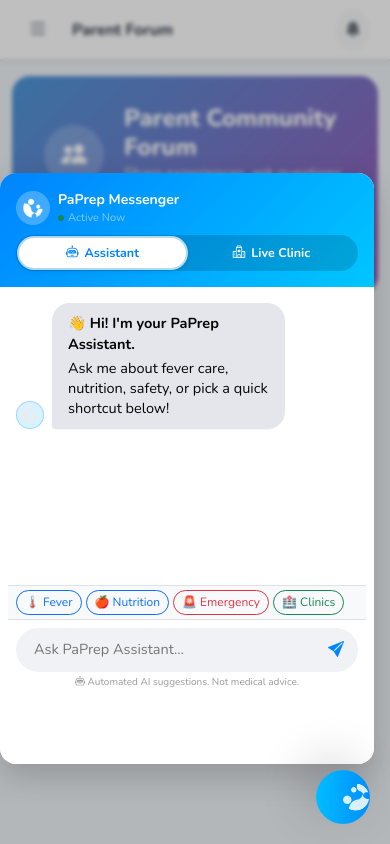
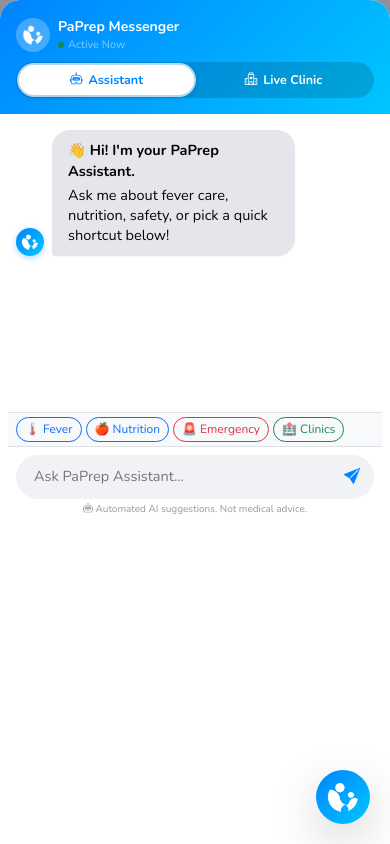
Before and after one commit to Aguilos/Paprep, a Flask app: page /forum/ in a window 390 px wide, after a click that opens the changed part. Run offline with Flask 3, Linux system fonts and the light colour scheme; the visitor is signed in with stand-in values (Sample User, id 1); data that the repository does not hold is empty; some libraries are stand-ins or nearby versions.

Commit message:
Fix bug chat bot 6

```diff
--- a/static/css/style.css
+++ b/static/css/style.css
@@ -418,59 +418,87 @@ a:hover { color: var(--primary-dark); }
 .chat-msg.assistant { background: var(--gray-100); color: var(--text); margin-right: auto; border-left: 3px solid var(--primary); }
 .chat-bubble .btn { border-radius: 50%; width:54px; height:54px; display:flex;align-items:center;justify-content:center; }
 .chat-launcher-btn {
-  width: 56px; height: 56px;
-  background: var(--msgr-gradient); border: none; color: #fff;
-  transition: transform 0.25s cubic-bezier(.4,0,.2,1),
-              box-shadow 0.2s ease;
+  width: 56px;
+  height: 56px;
+  border-radius: 50%;
+  border: none;
+  background: var(--msgr-gradient);
+  color: #fff;
+  box-shadow: 0 4px 20px rgba(0, 132, 255, 0.45);
+  cursor: pointer;
+  transition: transform 0.22s ease, box-shadow 0.22s ease;
+  overflow: hidden;
   position: relative;
-}
-.chat-launcher-btn:hover { box-shadow: 0 6px 20px rgba(78,151,217,.45); }
-.chat-launcher-btn[data-state="open"] { transform: rotate(135deg); }
-
-/* Icon cross-fade */
+  display: flex;
+  align-items: center;
+  justify-content: center;
+}
+.chat-launcher-btn:hover {
+  transform: scale(1.08);
+  box-shadow: 0 6px 24px rgba(0, 132, 255, 0.55);
+}
+.chat-launcher-btn:active {
+  transform: scale(0.94);
+}
+
+/* Upright brand logo icon inside launcher - remains upright at all times */
 .chat-launcher-btn .icon-chat,
-.chat-launcher-btn .icon-close {
-  position: absolute; inset: 0;
-  display: flex; align-items: center; justify-content: center;
-  transition: opacity 0.2s ease, transform 0.2s ease;
-}
-.chat-launcher-btn .icon-chat  { opacity: 1; transform: scale(1) rotate(0deg); }
-.chat-launcher-btn .icon-close { opacity: 0; transform: scale(0.6) rotate(-135deg); font-size: 1.35rem; }
-.chat-launcher-btn[data-state="open"] .icon-chat  { opacity: 0; transform: scale(0.6) rotate(135deg); }
-.chat-launcher-btn[data-state="open"] .icon-close { opacity: 1; transform: scale(1) rotate(135deg); }
+.chat-launcher-btn img.icon-chat {
+  width: 34px !important;
+  height: 34px !important;
+  object-fit: contain !important;
+  filter: brightness(0) invert(1) !important;
+  transform: none !important;
+  display: block;
+  transition: transform 0.25s ease;
+}
+
 .notification-dropdown .dropdown-menu { box-shadow: 0 10px 30px rgba(0,0,0,.15); border-radius: 12px; }
 .notif-list-container::-webkit-scrollbar { width: 5px; }
 .notif-list-container::-webkit-scrollbar-thumb { background: var(--gray-300); border-radius: 4px; }
 .btn-xs { font-size: 0.72rem; padding: 2px 8px; line-height: 1.2; }
+
+/* Global floating chat panel */
 .global-chat-panel {
   right: 20px;
   bottom: 88px;
-  width: min(360px, calc(100vw - 24px));
-  height: min(480px, calc(100vh - 112px));
-  max-height: calc(100vh - 112px);
+  width: min(370px, calc(100vw - 32px));
+  height: 540px;
+  max-height: calc(100vh - 110px);
   z-index: 1060;
   border-radius: 18px;
   overflow: hidden;
-  box-shadow: 0 12px 32px rgba(0,0,0,0.18) !important;
-}
+  box-shadow: 0 12px 36px rgba(0, 0, 0, 0.2) !important;
+  display: flex;
+  flex-direction: column;
+  animation: chatPanelIn 0.25s cubic-bezier(0.34, 1.56, 0.64, 1);
+}
+
+@keyframes chatPanelIn {
+  from {
+    opacity: 0;
+    transform: translateY(16px) scale(0.97);
+  }
+  to {
+    opacity: 1;
+    transform: translateY(0) scale(1);
+  }
+}
+
+/* Backdrop only active on small mobile screens to prevent dimming/blocking desktop and tablet */
 .global-chat-backdrop {
-  position: fixed;
-  inset: 0;
-  z-index: 1055;
-  background: rgba(15, 23, 42, .42);
-}
-.bot-chip-row,
-#bot_quick_actions > div,
-#bot_messages_list .border-top {
-  min-width: 0;
-  flex-wrap: wrap;
-}
-.bot-chip-row .btn,
-#bot_quick_actions .btn {
-  white-space: normal;
-  max-width: 100%;
-}
+  display: none !important;
+}
+
 @media (max-width: 576px) {
+  .global-chat-backdrop {
+    display: block !important;
+    position: fixed;
+    inset: 0;
+    z-index: 1055;
+    background: rgba(15, 23, 42, 0.45);
+    backdrop-filter: blur(2px);
+  }
   .global-chat-panel {
     right: 0;
     bottom: 0;
@@ -478,9 +506,45 @@ a:hover { color: var(--primary-dark); }
     width: 100vw;
     height: 100vh;
     max-height: 100vh;
-    border-radius: 18px 18px 0 0;
+    border-radius: 20px 20px 0 0;
   }
 }
+
+.bot-chip-row,
+#bot_quick_actions > div,
+#bot_messages_list .border-top {
+  min-width: 0;
+  flex-wrap: wrap;
+}
+.bot-chip-row .btn,
+#bot_quick_actions .btn {
+  white-space: normal;
+  max-width: 100%;
+}
+
+/* Bot message logo avatar - high-contrast PaPrep Messenger gradient circle */
+.bot-avatar {
+  width: 28px !important;
+  height: 28px !important;
+  min-width: 28px !important;
+  border-radius: 50% !important;
+  background: var(--msgr-gradient) !important;
+  box-shadow: 0 2px 6px rgba(0, 132, 255, 0.3) !important;
+  border: none !important;
+  display: flex !important;
+  align-items: center !important;
+  justify-content: center !important;
+  flex-shrink: 0 !important;
+  overflow: hidden !important;
+}
+.bot-avatar img {
+  width: 18px !important;
+  height: 18px !important;
+  object-fit: contain !important;
+  filter: brightness(0) invert(1) !important;
+  display: block !important;
+}
+
 .feature-card:hover { transform: translateY(-4px); box-shadow: var(--shadow-lg); }
 .feature-card--parenting { border-top-color: var(--primary); }
 .feature-card--health { border-top-color: var(--purple); }
@@ -1463,7 +1527,7 @@ a:hover { color: var(--primary-dark); }
 /* ═══════════════════════════════════════════════════════════
    RESPONSIVE
 ═══════════════════════════════════════════════════════════ */
-@media (max-width: 991px) {
+@media (max-width: 1024px) {
   .app-sidebar {
     transform: translateX(-100%);
   }
@@ -1761,90 +1825,3 @@ a:hover { color: var(--primary-dark); }
   color: #0084FF !important; /* Deep Messenger Blue for active tab */
   box-shadow: 0 0 0 2px rgba(255, 255, 255, 0.7), 0 2px 6px rgba(0, 0, 0, 0.15) !important;
 }
-
-/* ═══════════════════════════════════════════════════════════
-   FLOATING CHAT LAUNCHER + PANEL
-═══════════════════════════════════════════════════════════ */
-
-/* Floating launcher button */
-.chat-launcher-btn {
-  width: 56px;
-  height: 56px;
-  border-radius: 50%;
-  border: none;
-  background: var(--msgr-gradient);
-  box-shadow: 0 4px 20px rgba(0, 132, 255, 0.45);
-  cursor: pointer;
-  transition: transform 0.22s ease, box-shadow 0.22s ease;
-  overflow: hidden;
-  position: relative;
-}
-.chat-launcher-btn:hover {
-  transform: scale(1.07);
-  box-shadow: 0 6px 24px rgba(0, 132, 255, 0.55);
-}
-
-/* The logo icon inside the launcher */
-.chat-launcher-btn .icon-chat {
-  display: block;
-  transition: transform 0.35s cubic-bezier(0.34, 1.56, 0.64, 1), opacity 0.25s ease;
-  transform: rotate(0deg) scale(1);
-  opacity: 1;
-}
-
-/* When open: rotate the same icon 135deg to signal "close" */
-.chat-launcher-btn[data-state="open"] .icon-chat {
-  transform: rotate(135deg) scale(0.85);
-  opacity: 0.85;
-}
-
-/* Global chat panel (floating messenger card) */
-.global-chat-panel {
-  right: 20px;
-  bottom: 88px;
-  width: 360px;
-  max-height: 540px;
-  border-radius: 16px;
-  overflow: hidden;
-  z-index: 1060;
-  box-shadow: 0 12px 40px rgba(0, 0, 0, 0.18);
-  display: flex;
-  flex-direction: column;
-  animation: chatPanelIn 0.28s cubic-bezier(0.34, 1.56, 0.64, 1);
-}
-
-@keyframes chatPanelIn {
-  from {
-    opacity: 0;
-    transform: translateY(16px) scale(0.97);
-  }
-  to {
-    opacity: 1;
-    transform: translateY(0) scale(1);
-  }
-}
-
-/* Backdrop behind panel on mobile */
-.global-chat-backdrop {
-  position: fixed;
-  inset: 0;
-  background: rgba(0, 0, 0, 0.25);
-  z-index: 1055;
-  backdrop-filter: blur(2px);
-}
-
-@media (max-width: 480px) {
-  .global-chat-panel {
-    right: 8px;
-    bottom: 80px;
-    width: calc(100vw - 16px);
-    max-height: 70vh;
-  }
-}
-
-/* Bot message logo avatar */
-.bot-avatar {
-  background: linear-gradient(135deg, rgba(0,132,255,0.12), rgba(0,198,255,0.18)) !important;
-  border: 1.5px solid rgba(0, 132, 255, 0.25) !important;
-  overflow: hidden;
-}
--- a/static/js/chat.js
+++ b/static/js/chat.js
@@ -38,8 +38,8 @@ document.addEventListener('DOMContentLoaded', function() {
         </div>`;
     } else {
       row.innerHTML = `
-        <div class="messenger-avatar avatar-sm flex-shrink-0 bot-avatar" style="width:28px;height:28px;background:rgba(255,255,255,0.25);border:1.5px solid rgba(0,132,255,0.2);">
-          <img src="/static/image/Logo.png" alt="PaPrep" style="width:18px;height:18px;object-fit:contain;filter:none;">
+        <div class="messenger-avatar avatar-sm flex-shrink-0 bot-avatar">
+          <img src="/static/image/Logo.png" alt="PaPrep">
         </div>
         <div class="msgr-bubble">
           ${bodyHtml}
@@ -148,8 +148,8 @@ document.addEventListener('DOMContentLoaded', function() {
             typingRow = document.createElement('div');
             typingRow.className = 'msgr-msg-row recv typing-indicator-row';
             typingRow.innerHTML = `
-              <div class="messenger-avatar avatar-sm flex-shrink-0 bot-avatar" style="width:28px;height:28px;background:rgba(255,255,255,0.25);border:1.5px solid rgba(0,132,255,0.2);">
-                <img src="/static/image/Logo.png" alt="PaPrep" style="width:18px;height:18px;object-fit:contain;filter:none;">
+              <div class="messenger-avatar avatar-sm flex-shrink-0 bot-avatar">
+                <img src="/static/image/Logo.png" alt="PaPrep">
               </div>
               <div class="msgr-bubble text-muted fst-italic" style="padding:6px 12px;font-size:12px;">
                 <span class="spinner-grow spinner-grow-sm me-1" role="status" style="width:8px;height:8px;"></span>Typing...
--- a/templates/base.html
+++ b/templates/base.html
@@ -256,8 +256,8 @@
       <div id="chat_view_bot" class="card-body p-2 d-flex flex-column h-100 bg-white" style="overflow:hidden;">
         <div class="chat-messages-container flex-grow-1 overflow-auto p-2" id="bot_messages_list" style="max-height: 290px;">
           <div class="msgr-msg-row recv">
-            <div class="messenger-avatar avatar-sm flex-shrink-0 bot-avatar" style="width:28px;height:28px;background:rgba(255,255,255,0.25);border:1.5px solid rgba(0,132,255,0.2);">
-              <img src="/static/image/Logo.png" alt="PaPrep" style="width:18px;height:18px;object-fit:contain;filter:none;">
+            <div class="messenger-avatar avatar-sm flex-shrink-0 bot-avatar">
+              <img src="/static/image/Logo.png" alt="PaPrep">
             </div>
             <div class="msgr-bubble">
               <div>👋 <strong>Hi! I'm your PaPrep Assistant.</strong></div>
@@ -318,7 +318,13 @@
       if (!panel) return;
       const isOpening = panel.classList.contains('d-none');
       panel.classList.toggle('d-none', !isOpening);
-      if (backdrop) backdrop.classList.toggle('d-none', !isOpening);
+      if (backdrop) {
+        backdrop.classList.toggle('d-none', !isOpening);
+        if (!backdrop._bound) {
+          backdrop.addEventListener('click', toggleGlobalChat);
+          backdrop._bound = true;
+        }
+      }
       if (launcher) {
         launcher.dataset.state = isOpening ? 'open' : 'closed';
         launcher.setAttribute('aria-expanded', String(isOpening));
@@ -435,7 +441,7 @@
   }
 
   if (toggle) toggle.addEventListener('click', function() {
-    if (window.innerWidth >= 992) {
+    if (window.innerWidth > 1024) {
       wrapper.classList.toggle('sidebar-collapsed');
     } else {
       openSidebar();
```
